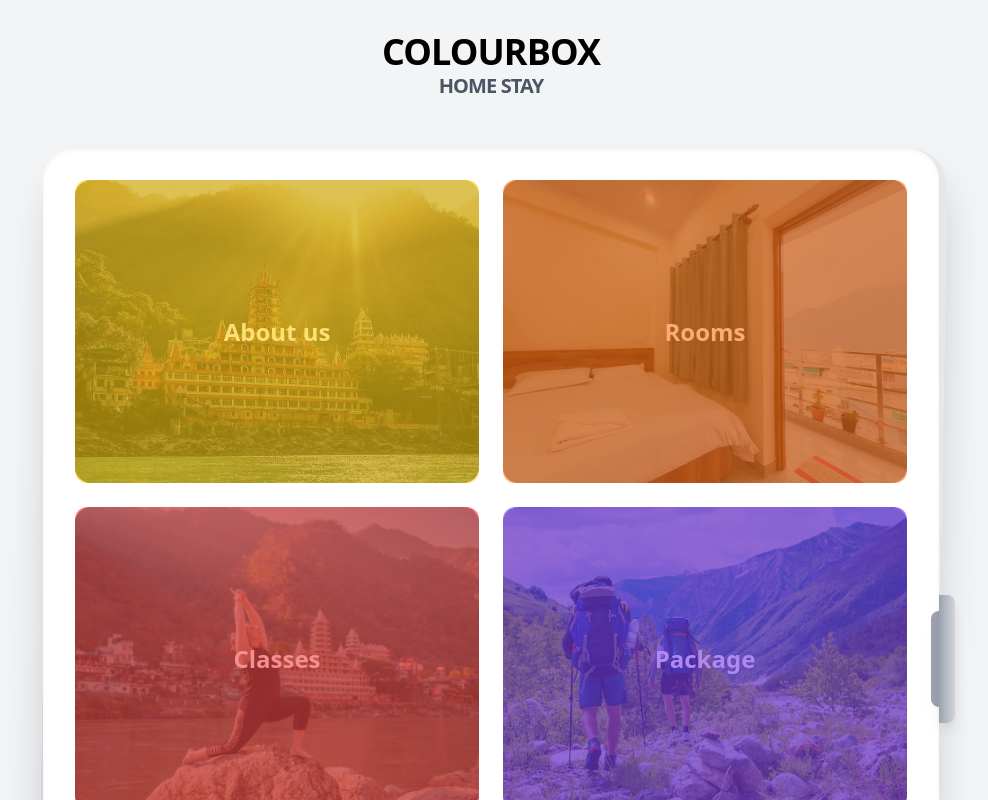
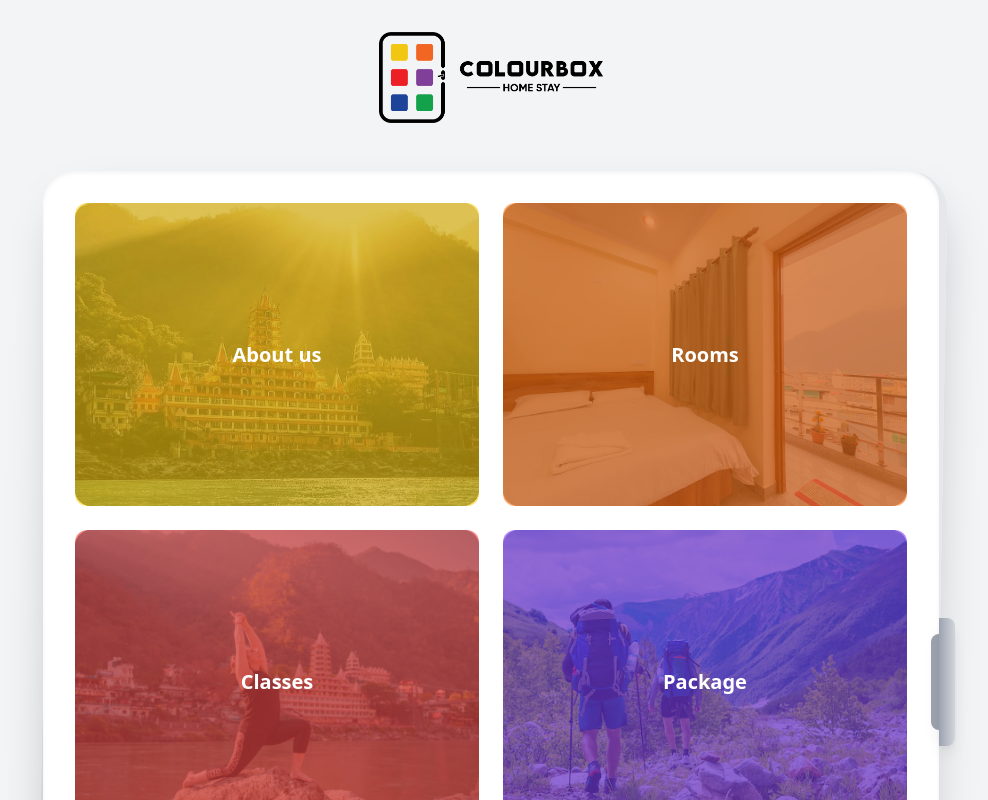
Before and after one commit to ravivarma9/colourbox, a React (Vite) app in the folder project/: page / in a window 1280 px wide. Shown: the top 800 px of the page, without its empty margins (149-1137 px from the left). Built offline with nearby package versions, Linux system fonts and the light colour scheme.

Commit message:
required changes

```diff
--- a/project/src/components/DoorCard.tsx
+++ b/project/src/components/DoorCard.tsx
@@ -22,7 +22,6 @@ const DoorCard: React.FC<DoorCardProps> = ({ title, bgColor, path, imageUrl }) =
       >
         <div className="absolute inset-0 bg-black bg-opacity-30 transition-opacity hover:bg-opacity-20" />
         <div className="absolute inset-0 flex items-center justify-center p-2">
-          <h3 className="text-base md:text-2xl font-bold text-white text-center drop-shadow-lg">{title}</h3>
         </div>
       </div>
     </div>
--- a/project/src/pages/Home.tsx
+++ b/project/src/pages/Home.tsx
@@ -1,7 +1,4 @@
-import React from 'react';
 import DoorCard from '../components/DoorCard';
-import { Facebook, Instagram, Twitter, Youtube } from 'lucide-react';
-
 const doors = [
   {
     title: 'About us',
@@ -53,10 +50,11 @@ function Home() {
       <div className="container mx-auto px-4 py-8">
         {/* Logo */}
         <div className="text-center mb-8 md:mb-12">
-          <h1 className="text-3xl md:text-4xl font-bold tracking-tight">
-            COLOURBOX
-            <span className="block text-lg md:text-xl text-gray-600">HOME STAY</span>
-          </h1>
+          <img
+            src="assets/Deluxe_room_with_kitchen/logo.png"
+            alt="Colourbox Home Stay"
+            className="mx-auto w-40 md:w-56"
+          />
         </div>
 
         {/* Door Frame Container */}
@@ -84,6 +82,10 @@ function Home() {
                   />
                   {/* Overlay */}
                   <div className={`absolute inset-0 ${door.overlayColor} opacity-60 rounded-xl pointer-events-none`} />
+                  {/* Title on top and clickable */}
+                  <div className="absolute inset-0 flex items-center justify-center z-10 pointer-events-none">
+                    <h2 className="text-white text-xl font-bold">{door.title}</h2>
+                  </div>
                 </div>
               ))}
             </div>
```
